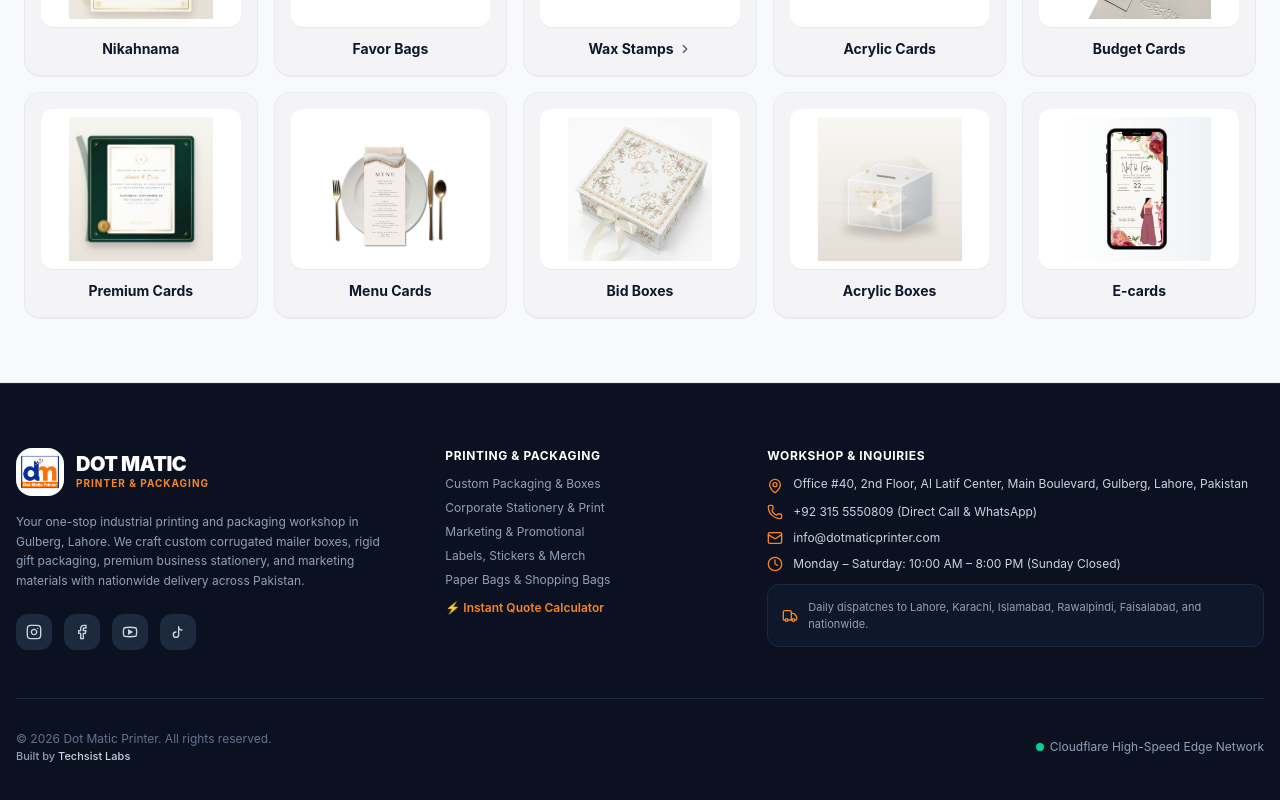
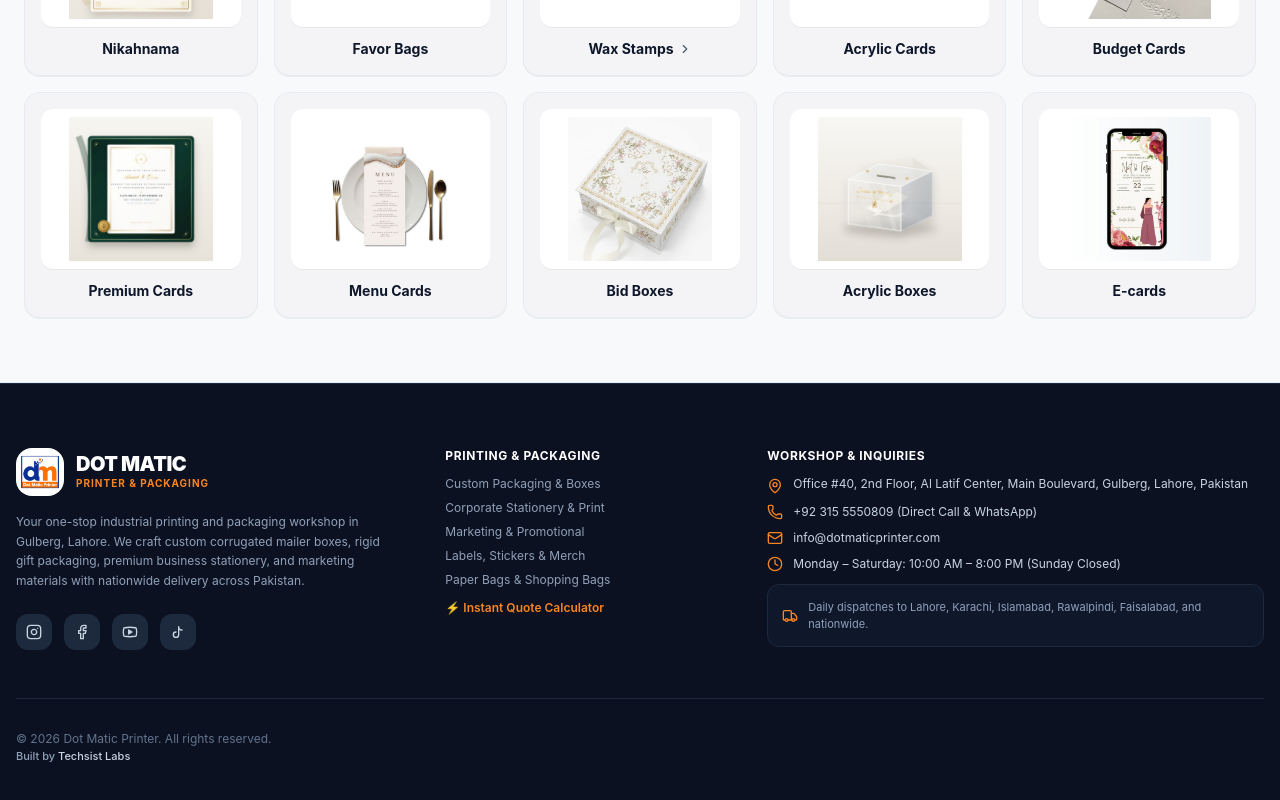
Before and after one commit to ItsMrAhmad/DotMaticPrinter, a Next.js app: page / in a window 1280 px wide. Shown: the part 2990-3790 px from the top of the page. Built offline with nearby package versions, Linux system fonts and the light colour scheme.

Commit message:
feat: remove Cloudflare network badge from footer

```diff
--- a/src/components/Footer.tsx
+++ b/src/components/Footer.tsx
@@ -158,7 +158,7 @@
           </div>
         </div>
 
-        {/* Bottom Copyright & Cloudflare Badge */}
+        {/* Bottom Copyright */}
         <div className="pt-8 flex flex-col sm:flex-row items-center justify-between gap-4 text-xs text-slate-500">
           <div className="space-y-0.5 text-center sm:text-left">
             <div>
@@ -176,12 +176,6 @@
               </a>
             </div>
           </div>
-          <div className="flex items-center gap-3">
-            <span className="flex items-center gap-1.5 text-slate-400">
-              <span className="w-2 h-2 rounded-full bg-emerald-400" />
-              Cloudflare High-Speed Edge Network
-            </span>
-          </div>
         </div>
       </div>
     </footer>
```
